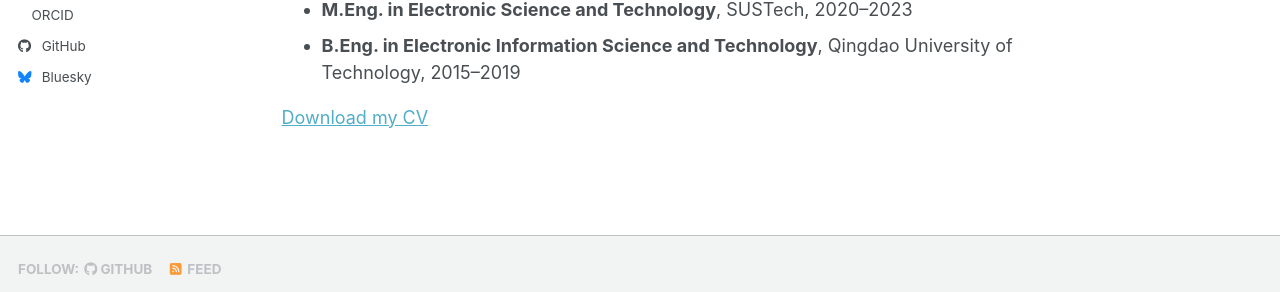
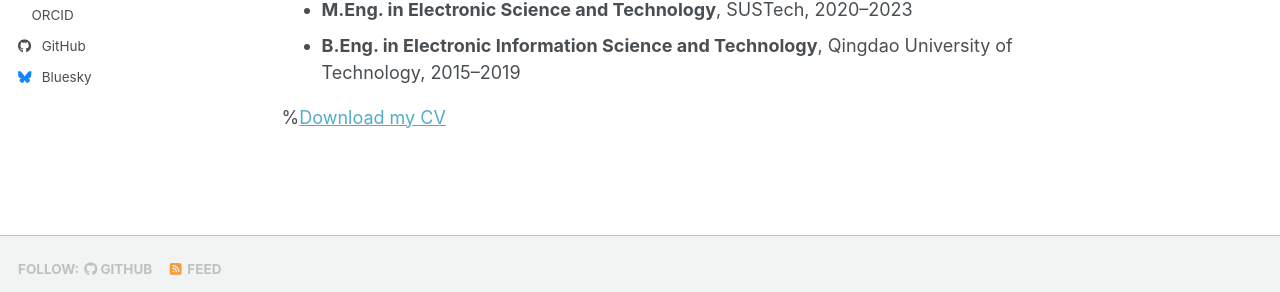
Before and after one commit to Ychao12032212/Ychao12032212.github.io, a Jekyll site: the page built from _pages/about.md, in a window 1280 px wide and 900 px high, scrolled down 948 px. Shown: the part 554-846 px from the top of the window. Built offline with Jekyll 4.4.1, drawn with Linux system fonts in a browser that asks for light colours; a style sheet for code colours, icons or effects is not loaded.

```diff
--- a/_pages/about.md
+++ b/_pages/about.md
@@ -40,4 +40,4 @@ My research lies at the intersection of wireless communications and sensing, wit
 - **M.Eng. in Electronic Science and Technology**, SUSTech, 2020–2023
 - **B.Eng. in Electronic Information Science and Technology**, Qingdao University of Technology, 2015–2019
 
-[Download my CV](/files/Yu_Chao_CV.pdf)
+%[Download my CV](/files/Yu_Chao_CV.pdf)
```
